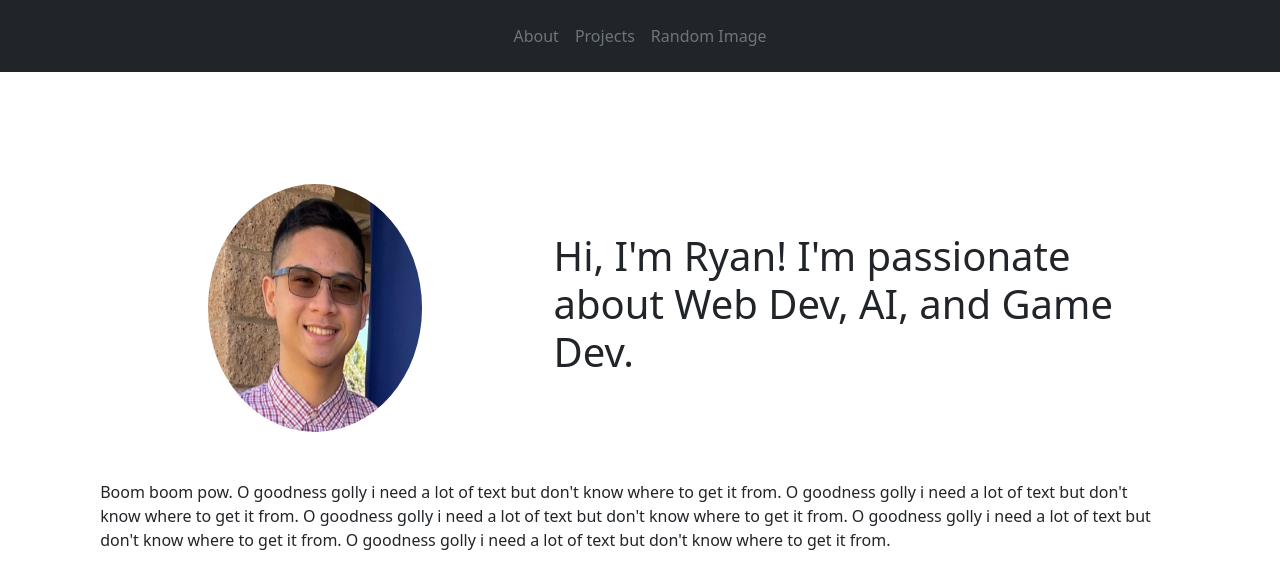
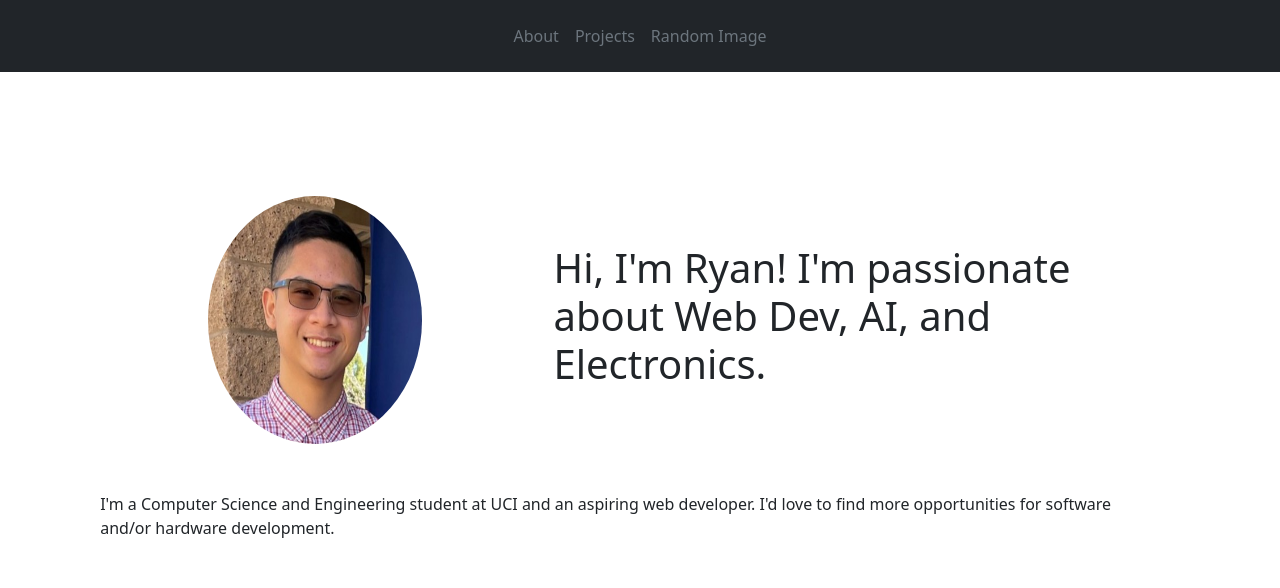
Before and after one commit to Involuta/Portfolio, a React (Vite) app: page /about in a window 1280 px wide. Shown: the top 588 px of the page. Built offline with nearby package versions, Linux system fonts and the light colour scheme.

Commit message:
PFP_Small Jpeg Bugfix

```diff
--- a/src/App.jsx
+++ b/src/App.jsx
@@ -31,8 +31,8 @@ function App() {
         <Route index element={<SingleProject/>}/>
         <Route path='/projects' element={<Projects/>}/>
         <Route path='/about' element={<About/>}/>
-        {projects.map((project, _) => (
-          <Route path={project.project_page_link} element={<SingleProject {...project}/>}/>
+        {projects.map((project, index) => (
+          <Route key={`RouteSingleProject${index}`} path={project.project_page_link} element={<SingleProject {...project}/>}/>
         ))}
         <Route path='/random-image' element={<RandomImagePage/>}/>
         <Route path='*' element={<NoPage/>}/>
--- a/src/assets/index.js
+++ b/src/assets/index.js
@@ -30,7 +30,7 @@ import carrent from "./carrent.png";
 import jobit from "./jobit.png";
 import tripguide from "./tripguide.png";
 
-import profile_pic from './PFP_small.jpeg'
+import profile_pic from './PFP_Small.jpeg'
 import landscape_pic from './Avatar.png'
 
 import MIPS_schematic from './MIPS_schematic.png'
--- a/src/constants/index.js
+++ b/src/constants/index.js
@@ -22,6 +22,7 @@ import {
   carrent,
   jobit,
   tripguide,
+  profile_pic,
   threejs,
   MIPS_schematic,
   Early_NART_UI,
@@ -30,8 +31,8 @@ import {
 
 const about_me = [
   {
-    title: "Hi, I'm Ryan! I'm passionate about Web Dev, AI, and Game Dev.",
-    description: "Boom boom pow. O goodness golly i need a lot of text but don't know where to get it from. O goodness golly i need a lot of text but don't know where to get it from. O goodness golly i need a lot of text but don't know where to get it from. O goodness golly i need a lot of text but don't know where to get it from. O goodness golly i need a lot of text but don't know where to get it from."
+    title: "Hi, I'm Ryan! I'm passionate about Web Dev, AI, and Electronics.",
+    description: "I'm a Computer Science and Engineering student at UCI and an aspiring web developer. I'd love to find more opportunities for software and/or hardware development."
   }
 ]
 
```
